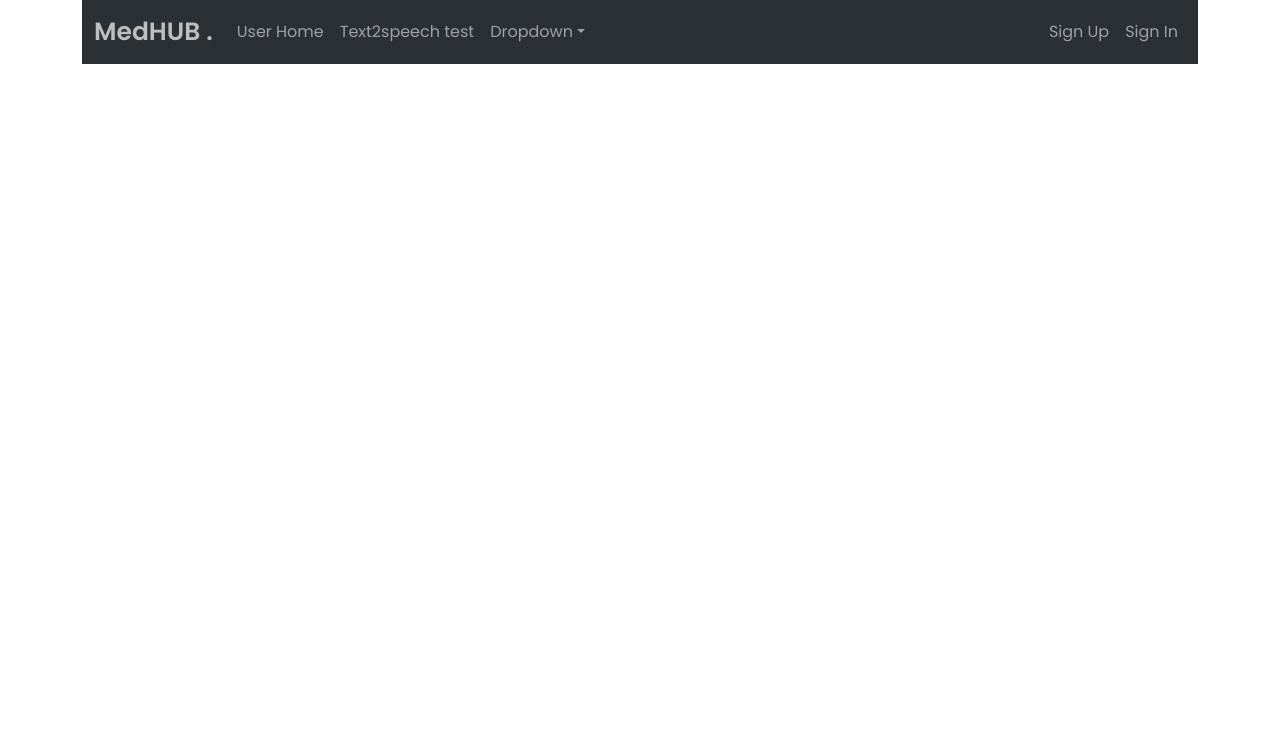
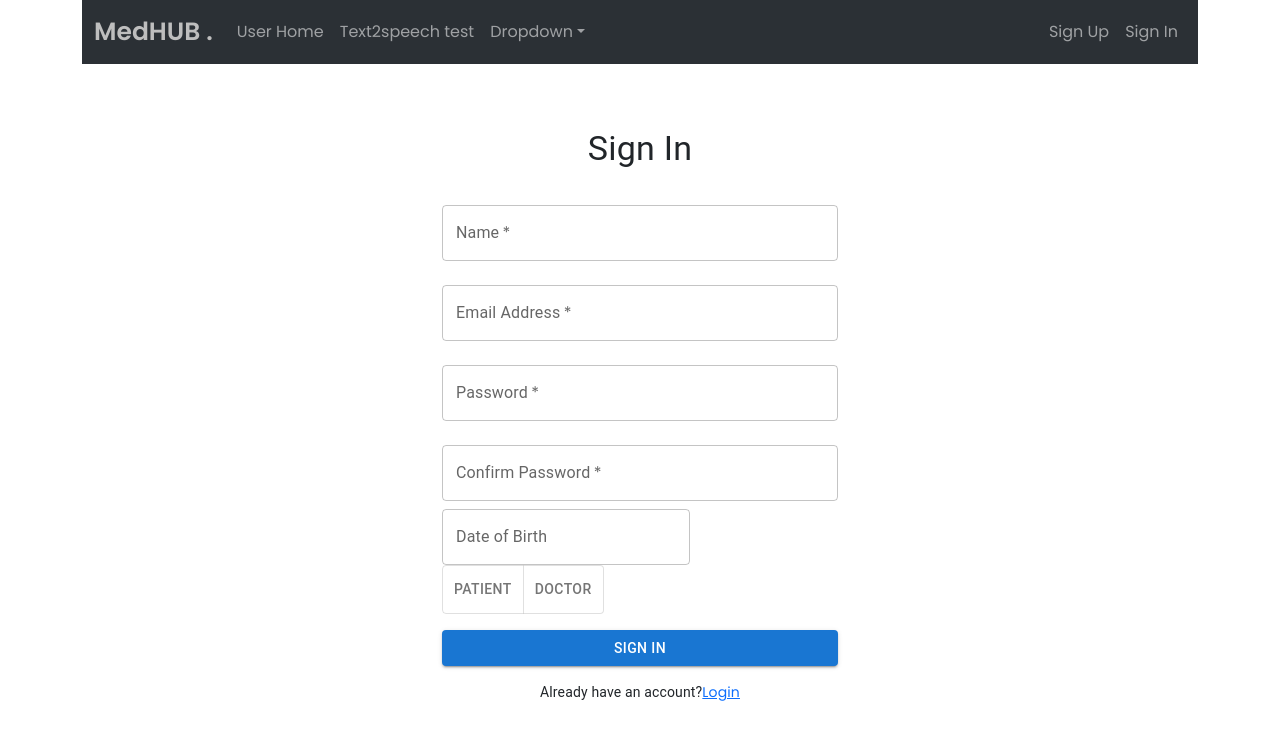
Before and after one commit to Rizin4/Dr.Assist, a React (Create React App) app in the folder Frontend/frontend/: page /Signup in a window 1280 px wide. Shown: the top 740 px of the page. Built offline with nearby package versions, Linux system fonts and the light colour scheme.

Commit message:
fixed and seperated login/signup ui ,added a doctor home page to view patient requests,minor fixes

```diff
--- a/Frontend/frontend/package.json
+++ b/Frontend/frontend/package.json
@@ -8,13 +8,16 @@
     "@emotion/styled": "^11.11.5",
     "@mui/icons-material": "^5.15.15",
     "@mui/material": "^5.15.15",
+    "@mui/x-date-pickers": "^7.2.0",
     "@testing-library/jest-dom": "^5.17.0",
     "@testing-library/react": "^13.4.0",
     "@testing-library/user-event": "^13.5.0",
     "bootstrap": "^5.3.3",
     "boxicons": "^2.1.4",
+    "dayjs": "^1.11.10",
     "dotenv": "^16.4.5",
     "jose": "^5.2.3",
+    "mui-datatables": "^4.3.0",
     "react": "^18.2.0",
     "react-bootstrap": "^2.10.2",
     "react-dom": "^18.2.0",
--- a/Frontend/frontend/src/App.js
+++ b/Frontend/frontend/src/App.js
@@ -8,7 +8,9 @@ import { Routes,Route } from 'react-router-dom';
 import ChatInt from './pages/ChatInt';
 import UserHome from './pages/UserHome';
 import TranscribePrototype from './pages/TranscribePrototype';
-
+import DocHome from './pages/DocHome';
+import Login from './pages/Login';
+import SignUp from './pages/SignUp';
 
 
 
@@ -21,13 +23,15 @@ function App() {
       <switch>
     <Routes>
 
-      <Route path="/" element={<LoginSignup />} />
+      <Route path="/" element={<Login />} />
+      <Route path="/Signup" element={<SignUp />} />
       <Route path="/UserInfo" element={<UserInfo />} />
       <Route path="/DoctorInfo" element={<DoctorInfo />} />
       <Route path="/Chat" element={<ChatInt/>} />
       <Route path="/UserHome" element={<UserHome />} />
       <Route path="/Navibar" element={<NaviBar />} />
       <Route path="/TranscribePrototype" element={<TranscribePrototype />} />
+      <Route path='/DocHome' element={<DocHome />} />
       </Routes>
       </switch>
     </div>
--- /dev/null
+++ b/Frontend/frontend/src/pages/DocHome.css
@@ -0,0 +1,45 @@
+/* DocHome.css */
+
+/* Reset default styles */
+
+
+/* Container for the DocHome page */
+.container-page {
+    max-width: none;
+    margin: 0 auto;
+    padding: 20px;
+    /* overflow-y: scroll; */
+
+}
+
+
+h2 {
+    font-size: 24px;
+    font-weight: bold;
+    margin-bottom: 10px;
+    margin-top: 10px;
+}
+/*
+ Button styles
+.button {
+    display: inline-block;
+    padding: 10px 20px;
+    background-color: #007bff;
+    color: #fff;
+    border: none;
+    border-radius: 4px;
+    font-size: 16px;
+    cursor: pointer;
+}
+
+.button:hover {
+    background-color: #0056b3;
+}
+*/
+.prof-width {
+    width: 28px;
+  }
+
+  .prof-height {
+    height: 28px;
+  }
--- /dev/null
+++ b/Frontend/frontend/src/pages/DocHome.jsx
@@ -0,0 +1,104 @@
+import React from "react";
+import MUIDataTable from "mui-datatables";
+import {} from '@mui/material/styles';
+import { ThemeProvider, createTheme } from "@mui/material";
+import { useEffect, useState } from "react";
+import "./DocHome.css";
+
+
+const DocHome = () => {
+
+const columns = [
+
+    {
+        name:"id",
+        label:"Serial No."
+    },
+        {
+            name:"image",
+            label:"Profile",
+            options:{
+            customBodyRender: (value) =>(
+            <img src={value} alt="Profile" className="prof-width prof-height"/>
+        ),
+        filter:false,
+    },
+        },
+    {
+        name:"firstName",
+        label:"Name"
+    },
+    {
+        name:"gender",
+        options:{
+            customBodyRender: (value) =>(
+            <p className="capitalize">{value}</p>
+        ),
+        },
+    },
+
+    {
+        name:"domain",
+        label:"Patient Report",
+        options:{
+
+        customBodyRender: (value) =>(
+           <button> <a href={'https://'+value} target="_blank" >View Report</a>
+            </button>
+
+        ),
+        filter:false,
+    },
+    },
+];
+
+const [users, setUsers] = useState([]);
+
+
+useEffect(() => {
+
+    fetch('https://dummyjson.com/users')
+    .then(res => res.json())
+    .then((data) =>setUsers(data?.users));
+
+},[]);
+
+const options = {
+  filterType: 'checkbox',
+  selectableRows: false,
+  rowsPerPage: 5,
+  rowsPerPageOptions: [5,10,15,20],
+};
+
+const getMuiTheme = () =>
+createTheme({
+    typography:{
+        fontFamily: "Poppins",
+
+    },
+    palette: {
+        background: {
+            default: "#f4f5fd",
+            paper: "#f4f5fd"
+        },
+        mode: "light"
+    },
+});
+    return (
+        <div className="">
+                <h2 className="h2"> Welcome Back Doctor(fetch doc name here if possible?)</h2>
+
+         <ThemeProvider theme={getMuiTheme()}>
+        <div className="container-page"> <MUIDataTable className="container-page"
+                title={"Patient List"}
+                data={users}
+                columns={columns}
+                options={options}
+                />
+        </div>
+        </ThemeProvider>
+        </div>
+    );
+}
+
+export default DocHome;
--- /dev/null
+++ b/Frontend/frontend/src/pages/Login.jsx
@@ -0,0 +1,85 @@
+import { useState } from "react";
+import { Container, TextField, Button, Typography } from "@mui/material";
+import { styled } from "@mui/system";
+import { useNavigate } from "react-router-dom";
+const FormContainer = styled(Container)(({ theme }) => ({
+  marginTop: theme.spacing(8),
+  display: "flex",
+  flexDirection: "column",
+  alignItems: "center",
+}));
+
+const LoginForm = styled("form")(({ theme }) => ({
+  width: "100%",
+  marginTop: theme.spacing(1),
+}));
+
+const SubmitButton = styled(Button)(({ theme }) => ({
+  marginTop: theme.spacing(2),
+}));
+
+const Login = () => {
+  const [email, setEmail] = useState("");
+  const [password, setPassword] = useState("");
+  const navigate = useNavigate();
+
+  const handleSubmit = (event) => {
+    event.preventDefault();
+    // Hardcoded credentials for demo purposes
+    const hardcodedEmail = "john@gmail.com";
+    const hardcodedPassword = "john@gmail.com";
+
+    if (email === hardcodedEmail && password === hardcodedPassword) {
+      // Redirect to /home upon successful login
+      localStorage.setItem("isAuth", true);
+      localStorage.setItem("userName", hardcodedEmail);
+      navigate("/home");
+    } else {
+      alert("Invalid email or password. Please try again.");
+    }
+  };
+
+  return (
+    <FormContainer component="main" maxWidth="xs">
+      <Typography variant="h4" gutterBottom>
+        Login
+      </Typography>
+      <LoginForm onSubmit={handleSubmit}>
+        <TextField
+          variant="outlined"
+          margin="normal"
+          required
+          fullWidth
+          id="email"
+          label="Email Address"
+          type="email"
+          autoComplete="email"
+          value={email}
+          onChange={(e) => setEmail(e.target.value)}
+        />
+        <TextField
+          variant="outlined"
+          margin="normal"
+          required
+          fullWidth
+          id="password"
+          label="Password"
+          type="password"
+          autoComplete="current-password"
+          value={password}
+          onChange={(e) => setPassword(e.target.value)}
+        />
+        <SubmitButton
+          type="submit"
+          fullWidth
+          variant="contained"
+          color="primary"
+        >
+          Login
+        </SubmitButton>
+      </LoginForm>
+    </FormContainer>
+  );
+};
+
+export default Login;
--- a/Frontend/frontend/src/pages/NaviBar.css
+++ b/Frontend/frontend/src/pages/NaviBar.css
@@ -4,7 +4,7 @@
 *{
     margin: 0;
     padding: 0;
-    box-sizing: border-box;
+    /* box-sizing: border-box; */
     font-family: 'Poppins', sans-serif;
 }
 body{
@@ -12,7 +12,7 @@ body{
     background-size: cover;
     background-repeat: no-repeat;
     background-attachment: fixed;
-    overflow: hidden;
+    overflow: clip;
 }
 .wrapper{
     display: flex;
@@ -30,7 +30,7 @@ body{
     height: 100px;
     line-height: 100px;
     background: linear-gradient(rgba(39,39,39, 0.6), transparent);
-    z-index: 100;
+    z-index: 0;
 }
 .nav-logo {
     color: rgb(190, 190, 190);
--- a/Frontend/frontend/src/pages/NaviBar.jsx
+++ b/Frontend/frontend/src/pages/NaviBar.jsx
@@ -41,7 +41,7 @@ const Navibar = () => {
             <Nav.Link  as={Link} to="/UserHome">User Home</Nav.Link>
             <Nav.Link as={Link} to="/TranscribePrototype">Text2speech test</Nav.Link>
             <NavDropdown title="Dropdown" id="collapsible-nav-dropdown">
-              <NavDropdown.Item href="#action/3.1">Action</NavDropdown.Item>
+              <NavDropdown.Item as={Link} to="/DocHome">DocHome</NavDropdown.Item>
               <NavDropdown.Item href="#action/3.2">
                 Another action
               </NavDropdown.Item>
--- /dev/null
+++ b/Frontend/frontend/src/pages/SignUp.jsx
@@ -0,0 +1,150 @@
+import { useState } from "react";
+import { Box, Container, Typography, TextField, Button } from "@mui/material";
+import { styled } from "@mui/system";
+import { Link, useNavigate } from "react-router-dom";
+import { AdapterDayjs } from '@mui/x-date-pickers/AdapterDayjs'
+import { LocalizationProvider } from '@mui/x-date-pickers';
+import { DatePicker } from '@mui/x-date-pickers/DatePicker';
+import dayjs from 'dayjs';
+import 'dayjs/locale/en-gb';
+import ToggleButton from '@mui/material/ToggleButton';
+import ToggleButtonGroup from '@mui/material/ToggleButtonGroup';
+
+const SignInContainer = styled(Container)(({ theme }) => ({
+  marginTop: theme.spacing(8),
+  display: "flex",
+  flexDirection: "column",
+  alignItems: "center",
+}));
+
+const SignInForm = styled("form")(({ theme }) => ({
+  width: "100%",
+  marginTop: theme.spacing(1),
+}));
+
+const SignUp = () => {
+  const [formData, setFormData] = useState({
+    name: "",
+    email: "",
+    password: "",
+    dateofbirth: "",
+  });
+
+  const handleChange = (e) => {
+    const { name, value } = e.target;
+    setFormData((prevData) => ({
+      ...prevData,
+      [name]: value,
+    }));
+  };
+
+  const navigate = useNavigate();
+
+  const handleSubmit = (e) => {
+    e.preventDefault();
+    // Handle sign-in logic here, such as sending form data to backend
+    console.log("Sign-in form data:", formData);
+    navigate("/login");
+  };
+
+
+    const [alignment, setAlignment] = useState('web');
+
+    const handleAlignmentChange = (event, newAlignment) => {
+      setAlignment(newAlignment);
+    };
+
+  return (
+    <LocalizationProvider dateAdapter={AdapterDayjs} adapterLocale="en-gb">
+    <SignInContainer component="main" maxWidth="xs">
+      <Typography variant="h4" gutterBottom>
+        Sign In
+      </Typography>
+      <SignInForm onSubmit={handleSubmit}>
+        <TextField
+          variant="outlined"
+          margin="normal"
+          required
+          fullWidth
+          id="name"
+          label="Name"
+          name="name"
+          value={formData.name}
+          onChange={handleChange}
+        />
+        <TextField
+          variant="outlined"
+          margin="normal"
+          required
+          fullWidth
+          id="email"
+          label="Email Address"
+          name="email"
+          value={formData.email}
+          onChange={handleChange}
+        />
+        <TextField
+          variant="outlined"
+          margin="normal"
+          required
+          fullWidth
+          id="Password"
+          label="Password"
+          name="Password"
+          value={formData.password}
+          onChange={handleChange}
+        />
+        <TextField
+          variant="outlined"
+          margin="normal"
+          required
+          fullWidth
+          id="ConfirmPassword"
+          label="Confirm Password"
+          name="ConfirmPassword"
+          value={formData.ConfirmPassword}
+          onChange={handleChange}
+        />
+
+        <DatePicker
+        variant="outlined"
+        margin="normal"
+        label="Date of Birth"
+
+        />
+        <ToggleButtonGroup
+
+         color="primary"
+        value={alignment}
+        exclusive
+        onChange={handleAlignmentChange}
+        aria-label="User Type"
+        >
+        <ToggleButton value="Patient">Patient</ToggleButton>
+        <ToggleButton value="Doctor">Doctor</ToggleButton>
+
+        </ToggleButtonGroup>
+        <Button
+          type="submit"
+          fullWidth
+          variant="contained"
+          color="primary"
+          sx={{ mt: 2 }}
+        >
+          Sign In
+        </Button>
+      </SignInForm>
+      <Box mt={2}>
+        <Typography variant="body2">
+          Already have an account?
+          <Link to="/" className="text-lg text-blue-700">
+            Login
+          </Link>
+        </Typography>
+      </Box>
+    </SignInContainer>
+    </LocalizationProvider>
+  );
+};
+
+export default SignUp;
```
